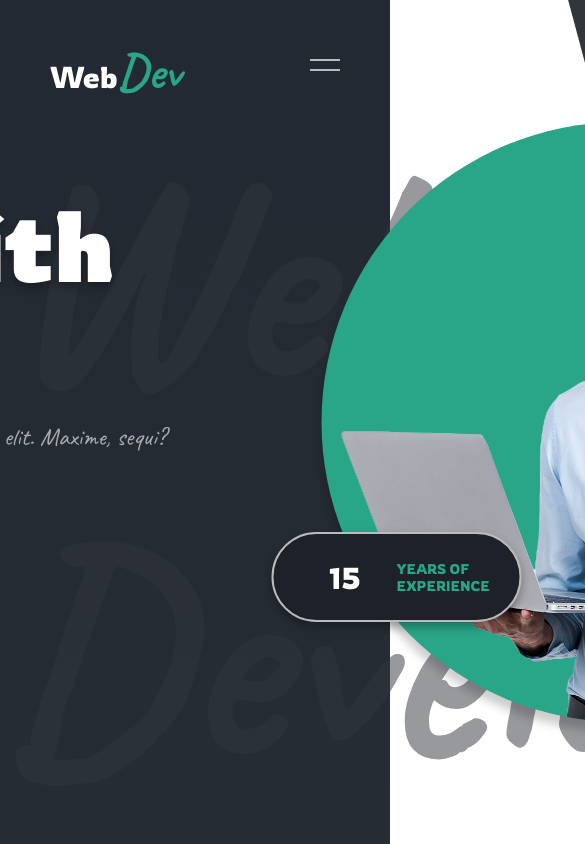
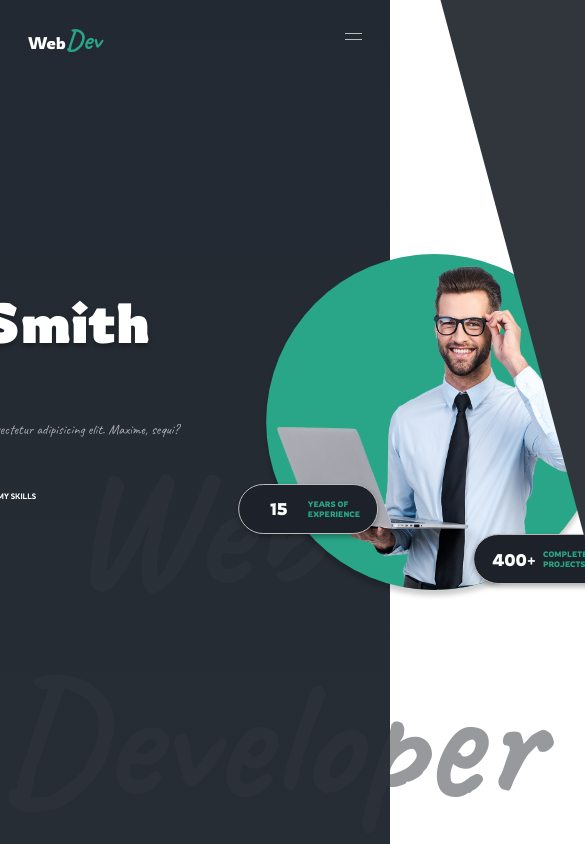
Before and after one commit to pagas/responsive-architectural-next, a Next.js app: page / in a window 390 px wide. Shown: the top 844 px of the page, 585 px wide, since content can reach past the window. Built offline with nearby package versions, Linux system fonts and the light colour scheme.

Commit message:
html font change breakpoints

```diff
--- a/src/app/globals.css
+++ b/src/app/globals.css
@@ -1,79 +1,3 @@
-/* :root {
-  --max-width: 1100px;
-  --border-radius: 12px;
-  --font-mono: ui-monospace, Menlo, Monaco, 'Cascadia Mono', 'Segoe UI Mono',
-    'Roboto Mono', 'Oxygen Mono', 'Ubuntu Monospace', 'Source Code Pro',
-    'Fira Mono', 'Droid Sans Mono', 'Courier New', monospace;
-
-  --foreground-rgb: 0, 0, 0;
-  --background-start-rgb: 214, 219, 220;
-  --background-end-rgb: 255, 255, 255;
-
-  --primary-glow: conic-gradient(
-    from 180deg at 50% 50%,
-    #16abff33 0deg,
-    #0885ff33 55deg,
-    #54d6ff33 120deg,
-    #0071ff33 160deg,
-    transparent 360deg
-  );
-  --secondary-glow: radial-gradient(
-    rgba(255, 255, 255, 1),
-    rgba(255, 255, 255, 0)
-  );
-
-  --tile-start-rgb: 239, 245, 249;
-  --tile-end-rgb: 228, 232, 233;
-  --tile-border: conic-gradient(
-    #00000080,
-    #00000040,
-    #00000030,
-    #00000020,
-    #00000010,
-    #00000010,
-    #00000080
-  );
-
-  --callout-rgb: 238, 240, 241;
-  --callout-border-rgb: 172, 175, 176;
-  --card-rgb: 180, 185, 188;
-  --card-border-rgb: 131, 134, 135;
-}
-
-@media (prefers-color-scheme: dark) {
-  :root {
-    --foreground-rgb: 255, 255, 255;
-    --background-start-rgb: 0, 0, 0;
-    --background-end-rgb: 0, 0, 0;
-
-    --primary-glow: radial-gradient(rgba(1, 65, 255, 0.4), rgba(1, 65, 255, 0));
-    --secondary-glow: linear-gradient(
-      to bottom right,
-      rgba(1, 65, 255, 0),
-      rgba(1, 65, 255, 0),
-      rgba(1, 65, 255, 0.3)
-    );
-
-    --tile-start-rgb: 2, 13, 46;
-    --tile-end-rgb: 2, 5, 19;
-    --tile-border: conic-gradient(
-      #ffffff80,
-      #ffffff40,
-      #ffffff30,
-      #ffffff20,
-      #ffffff10,
-      #ffffff10,
-      #ffffff80
-    );
-
-    --callout-rgb: 20, 20, 20;
-    --callout-border-rgb: 108, 108, 108;
-    --card-rgb: 100, 100, 100;
-    --card-border-rgb: 200, 200, 200;
-  }
-} */
-
-
 :root {
   --theme-color: #29a587;
   --dark-blue: #1d222a;
@@ -91,33 +15,34 @@
 
 html {
   font-size: 62.5%;
-  /* max-width: 100vw;
-  overflow-x: hidden; */
 }
 
-/* html,
-body {
-  max-width: 100vw;
-  overflow-x: hidden;
-} */
+@media (max-width: 1700px) {
+  html {
+    font-size: 57%;
+  }
+}
 
-/* body {
-  color: rgb(var(--foreground-rgb));
-  background: linear-gradient(
-      to bottom,
-      transparent,
-      rgb(var(--background-end-rgb))
-    )
-    rgb(var(--background-start-rgb));
-} */
+@media (max-width: 1500px) {
+  html {
+    font-size: 52%;
+  }
+}
 
-/* a {
-  color: inherit;
-  text-decoration: none;
-} */
+@media (max-width: 1200px) {
+  html {
+    font-size: 45%;
+  }
+}
 
-/* @media (prefers-color-scheme: dark) {
+@media (max-width: 900px) {
   html {
-    color-scheme: dark;
+    font-size: 39%;
   }
-} */
+}
+
+@media (max-width: 700px) {
+  html {
+    font-size: 35%;
+  }
+}
```
